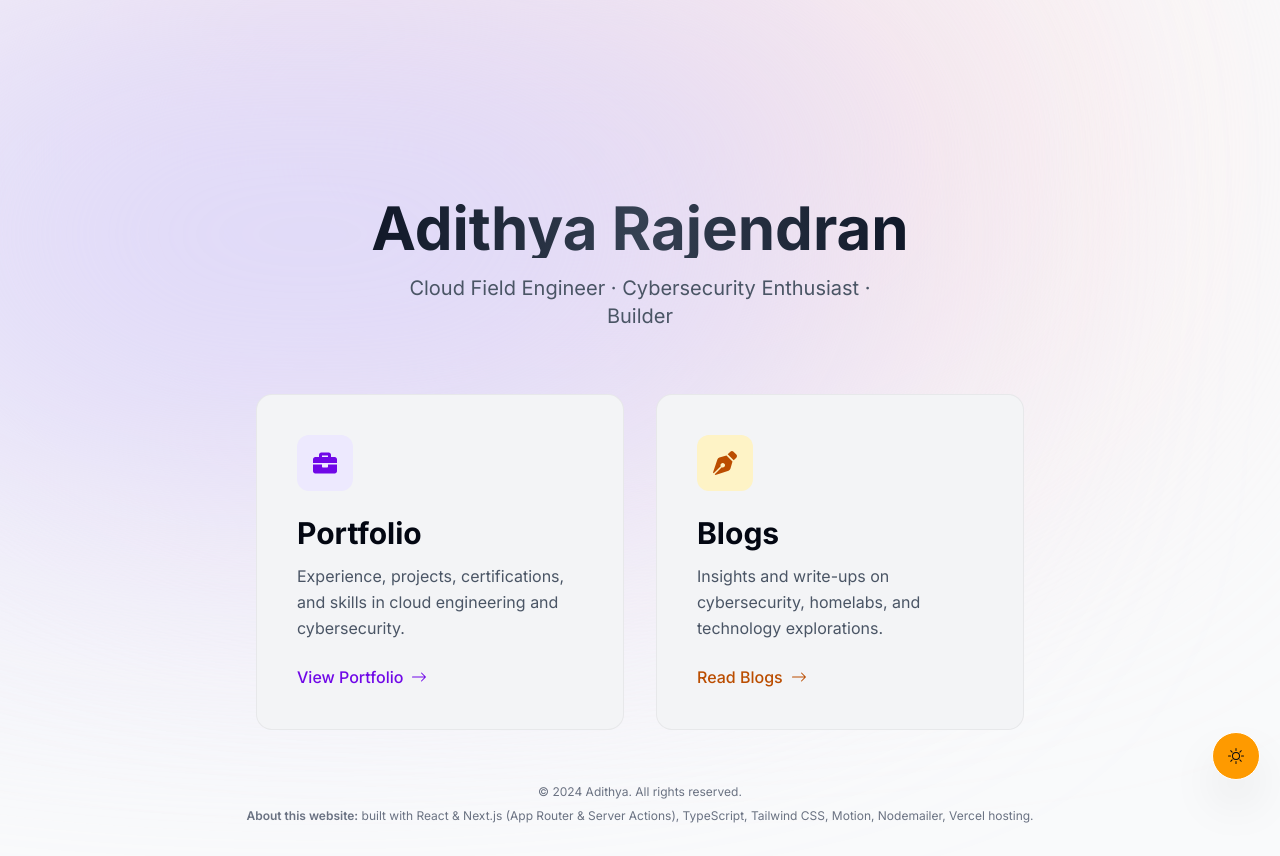
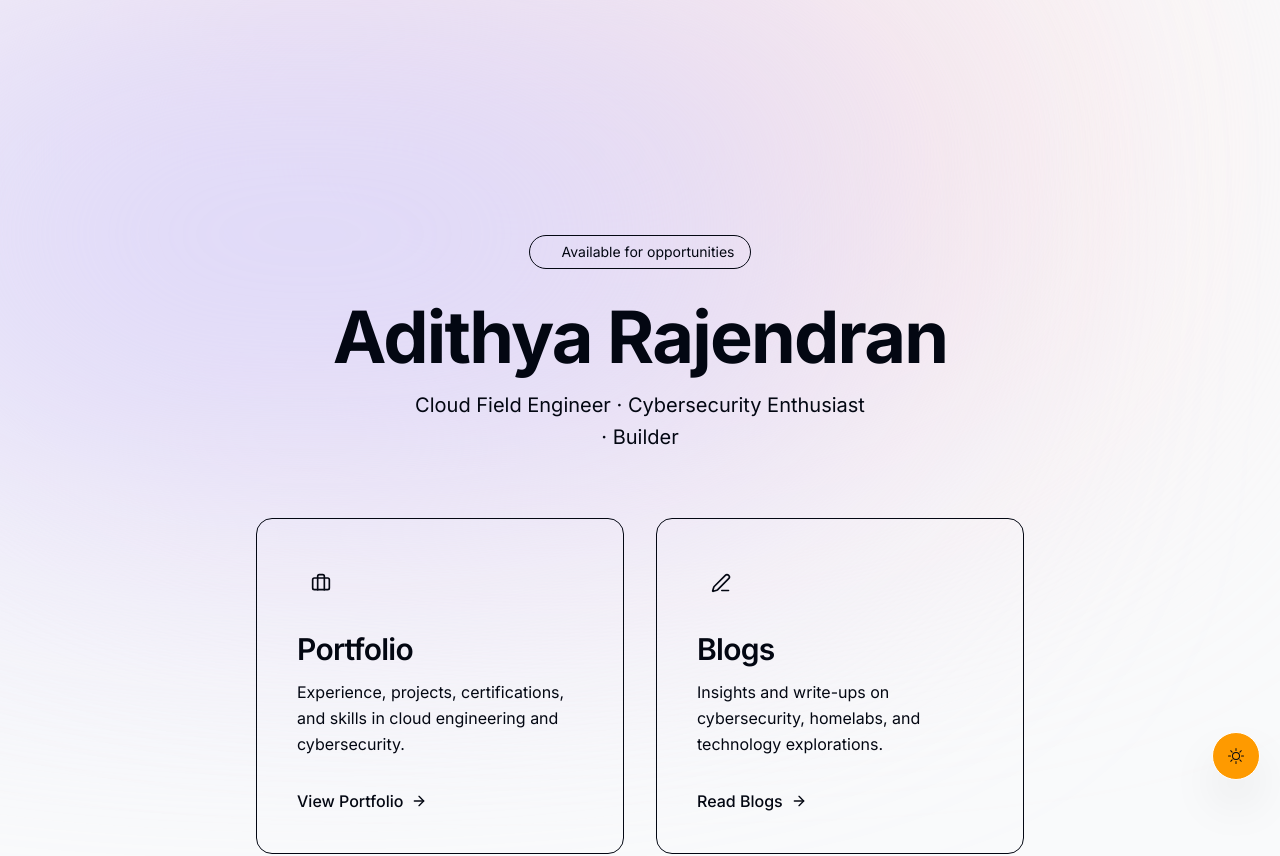
Before and after one commit to Adithya-Rajendran/portfolio-website, a Next.js app: page / in a window 1280 px wide. Shown: the top 856 px of the page. Built offline with nearby package versions, Linux system fonts and the light colour scheme.

Commit message:
Updated home page

```diff
--- a/app/layout.tsx
+++ b/app/layout.tsx
@@ -52,7 +52,21 @@ export const metadata: Metadata = {
     },
     category: "technology",
     icons: {
-        icon: "/favicon.ico",
+        icon: [
+            {
+                url: '/icon-light-32x32.png',
+                media: '(prefers-color-scheme: light)',
+            },
+            {
+                url: '/icon-dark-32x32.png',
+                media: '(prefers-color-scheme: dark)',
+            },
+            {
+                url: '/icon.svg',
+                type: 'image/svg+xml',
+            },
+        ],
+        apple: '/apple-icon.png',
     },
     metadataBase: new URL("https://adithya-rajendran.com/"),
     openGraph: {
--- a/app/page.tsx
+++ b/app/page.tsx
@@ -1,66 +1,35 @@
-import Link from "next/link";
-import { BsArrowRight } from "react-icons/bs";
-import { FaBriefcase, FaPenNib } from "react-icons/fa";
+import { HeroSection } from "@/components/hero-section";
+import { NavCard } from "@/components/nav-card";
+import { Briefcase, PenLine } from "lucide-react";
 
 export default function Home() {
     return (
-        <main className="flex flex-col items-center justify-center min-h-[80vh] px-4">
-            <div className="text-center mb-16">
-                <h1 className="text-5xl sm:text-6xl font-bold mb-4 bg-gradient-to-r from-gray-900 via-gray-700 to-gray-900 dark:from-white dark:via-gray-300 dark:to-white bg-clip-text text-transparent">
-                    Adithya Rajendran
-                </h1>
-                <p className="text-lg sm:text-xl text-gray-600 dark:text-gray-400 max-w-[30rem] mx-auto">
-                    Cloud Field Engineer · Cybersecurity Enthusiast · Builder
-                </p>
-            </div>
+        <main className="flex flex-col items-center justify-center min-h-dvh px-4 py-16 sm:py-0">
+            <HeroSection />
 
-            <div className="grid grid-cols-1 sm:grid-cols-2 gap-6 sm:gap-8 w-full max-w-[48rem]">
-                <Link
+            <nav
+                aria-label="Main sections"
+                className="grid grid-cols-1 sm:grid-cols-2 gap-6 sm:gap-8 w-full max-w-3xl"
+            >
+                <NavCard
                     href="/portfolio"
-                    className="group relative rounded-2xl border border-black/5 bg-gray-100 p-8 sm:p-10 transition-all duration-300 hover:scale-[1.02] hover:shadow-2xl hover:shadow-violet-500/10 dark:bg-white/5 dark:border-white/10 dark:hover:shadow-violet-500/20 dark:hover:bg-white/10"
-                >
-                    <div className="absolute inset-0 rounded-2xl bg-gradient-to-br from-violet-500/5 to-indigo-500/5 opacity-0 transition-opacity duration-300 group-hover:opacity-100 dark:from-violet-500/10 dark:to-indigo-500/10"></div>
-                    <div className="relative">
-                        <div className="mb-6 inline-flex items-center justify-center w-14 h-14 rounded-xl bg-violet-100 text-violet-700 dark:bg-violet-900/30 dark:text-violet-400">
-                            <FaBriefcase className="text-2xl" />
-                        </div>
-                        <h2 className="text-2xl sm:text-3xl font-bold mb-3">
-                            Portfolio
-                        </h2>
-                        <p className="text-gray-600 dark:text-gray-400 mb-6 leading-relaxed">
-                            Experience, projects, certifications, and skills in
-                            cloud engineering and cybersecurity.
-                        </p>
-                        <span className="inline-flex items-center gap-2 text-violet-700 dark:text-violet-400 font-medium group-hover:gap-3 transition-all">
-                            View Portfolio
-                            <BsArrowRight className="transition-transform group-hover:translate-x-1" />
-                        </span>
-                    </div>
-                </Link>
-
-                <Link
+                    icon={Briefcase}
+                    title="Portfolio"
+                    description="Experience, projects, certifications, and skills in cloud engineering and cybersecurity."
+                    cta="View Portfolio"
+                    variant="primary"
+                    delay="200ms"
+                />
+                <NavCard
                     href="/blogs"
-                    className="group relative rounded-2xl border border-black/5 bg-gray-100 p-8 sm:p-10 transition-all duration-300 hover:scale-[1.02] hover:shadow-2xl hover:shadow-amber-500/10 dark:bg-white/5 dark:border-white/10 dark:hover:shadow-amber-500/20 dark:hover:bg-white/10"
-                >
-                    <div className="absolute inset-0 rounded-2xl bg-gradient-to-br from-amber-500/5 to-orange-500/5 opacity-0 transition-opacity duration-300 group-hover:opacity-100 dark:from-amber-500/10 dark:to-orange-500/10"></div>
-                    <div className="relative">
-                        <div className="mb-6 inline-flex items-center justify-center w-14 h-14 rounded-xl bg-amber-100 text-amber-700 dark:bg-amber-900/30 dark:text-amber-400">
-                            <FaPenNib className="text-2xl" />
-                        </div>
-                        <h2 className="text-2xl sm:text-3xl font-bold mb-3">
-                            Blogs
-                        </h2>
-                        <p className="text-gray-600 dark:text-gray-400 mb-6 leading-relaxed">
-                            Insights and write-ups on cybersecurity, homelabs,
-                            and technology explorations.
-                        </p>
-                        <span className="inline-flex items-center gap-2 text-amber-700 dark:text-amber-400 font-medium group-hover:gap-3 transition-all">
-                            Read Blogs
-                            <BsArrowRight className="transition-transform group-hover:translate-x-1" />
-                        </span>
-                    </div>
-                </Link>
-            </div>
+                    icon={PenLine}
+                    title="Blogs"
+                    description="Insights and write-ups on cybersecurity, homelabs, and technology explorations."
+                    cta="Read Blogs"
+                    variant="accent"
+                    delay="350ms"
+                />
+            </nav>
         </main>
     );
 }
--- /dev/null
+++ b/components/hero-section.tsx
@@ -0,0 +1,19 @@
+export function HeroSection() {
+    return (
+        <section className="text-center mb-16 animate-fade-in-up">
+            <div className="inline-flex items-center gap-2 rounded-full border border-border bg-secondary px-4 py-1.5 text-sm text-muted-foreground mb-8">
+                <span className="relative flex h-2 w-2">
+                    <span className="absolute inline-flex h-full w-full animate-ping rounded-full bg-primary opacity-75" />
+                    <span className="relative inline-flex h-2 w-2 rounded-full bg-primary" />
+                </span>
+                Available for opportunities
+            </div>
+            <h1 className="text-5xl sm:text-6xl lg:text-7xl font-bold tracking-tight text-foreground text-balance">
+                Adithya Rajendran
+            </h1>
+            <p className="mt-4 text-lg sm:text-xl text-muted-foreground max-w-lg mx-auto leading-relaxed text-pretty">
+                Cloud Field Engineer &middot; Cybersecurity Enthusiast &middot; Builder
+            </p>
+        </section>
+    );
+}
--- /dev/null
+++ b/components/nav-card.tsx
@@ -0,0 +1,59 @@
+import Link from "next/link";
+import { ArrowRight, type LucideIcon } from "lucide-react";
+
+interface NavCardProps {
+    href: string;
+    icon: LucideIcon;
+    title: string;
+    description: string;
+    cta: string;
+    variant: "primary" | "accent";
+    delay?: string;
+}
+
+export function NavCard({
+    href,
+    icon: Icon,
+    title,
+    description,
+    cta,
+    variant,
+    delay = "0ms",
+}: NavCardProps) {
+    const isPrimary = variant === "primary";
+
+    return (
+        <Link
+            href={href}
+            className="group relative flex flex-col rounded-2xl border border-border bg-card p-8 sm:p-10 transition-all duration-300 hover:border-primary/30 hover:shadow-lg focus-visible:outline-2 focus-visible:outline-offset-2 focus-visible:outline-ring animate-fade-in-up"
+            style={{ animationDelay: delay }}
+        >
+            <div className="relative flex flex-col flex-1">
+                <div
+                    className={`mb-6 inline-flex items-center justify-center w-12 h-12 rounded-xl ${isPrimary
+                        ? "bg-primary/10 text-primary"
+                        : "bg-accent/15 text-accent-foreground"
+                        }`}
+                >
+                    <Icon className="h-5 w-5" aria-hidden="true" />
+                </div>
+                <h2 className="text-2xl sm:text-3xl font-semibold text-card-foreground mb-3 tracking-tight">
+                    {title}
+                </h2>
+                <p className="text-muted-foreground mb-8 leading-relaxed flex-1">
+                    {description}
+                </p>
+                <span
+                    className={`inline-flex items-center gap-2 font-medium transition-all duration-200 group-hover:gap-3 ${isPrimary ? "text-primary" : "text-accent-foreground"
+                        }`}
+                >
+                    {cta}
+                    <ArrowRight
+                        className="h-4 w-4 transition-transform duration-200 group-hover:translate-x-0.5"
+                        aria-hidden="true"
+                    />
+                </span>
+            </div>
+        </Link>
+    );
+}
```
